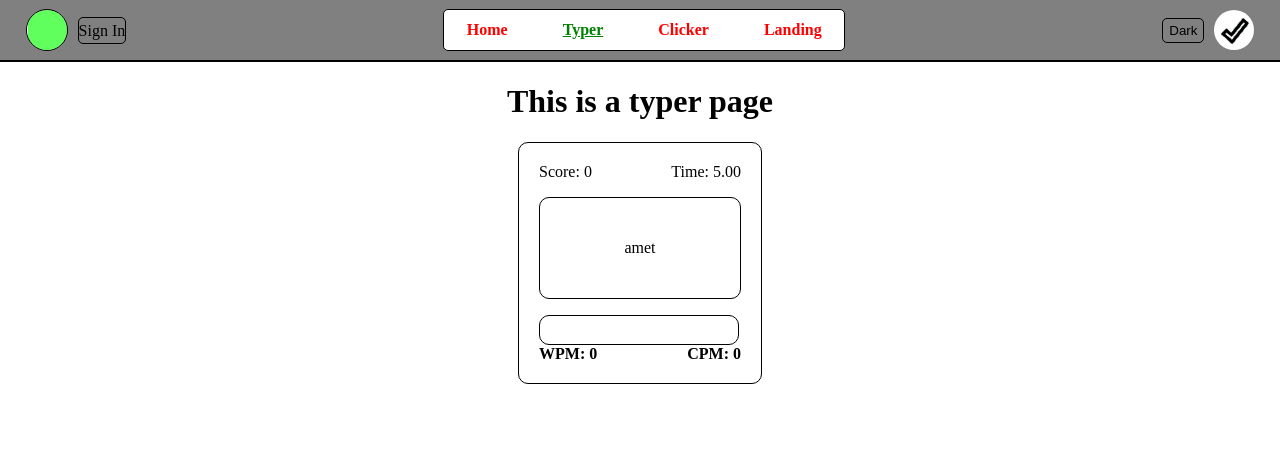
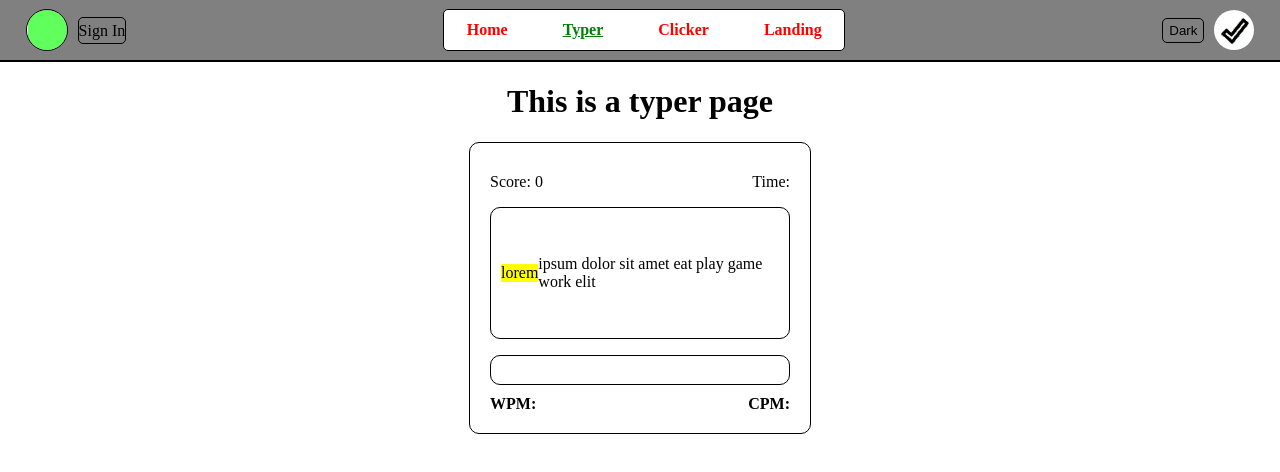
Before and after one commit to PolyMord/vue-something-asdfasfdas, a Vue app: page /typer in a window 1280 px wide. Shown: the top 472 px of the page. Built offline with nearby package versions, Linux system fonts and the light colour scheme.

Commit message:
change typer from text to texts

```diff
--- a/src/views/Typer.vue
+++ b/src/views/Typer.vue
@@ -4,24 +4,27 @@
     <div class="content">
       <div class="stats">
         <span>Score: {{ score }}</span>
-        <span>Time: {{ (this.time * 0.01).toFixed(2) }}</span>
+        <span>Time: </span>
       </div>
       <p class="text">
-        {{ text }}
+        <span style="background: green; color: white;">{{ typedWords.join(' ') }}</span>
+        <span style="background: yellow; color: black;">{{ currentWord }}</span>
+        <span>{{ untypedWords.join(' ')}}</span>
       </p>
       <input
         type="text"
         class="input"
         v-model="input"
         @keyup.stop="generalKeys"
+        @input.stop="matchWord"
       />
       <div class="end">
-        <span
-          ><strong>WPM: {{ WPM }}</strong></span
-        >
-        <span
-          ><strong>CPM: {{ CPM }}</strong></span
-        >
+        <span>
+          <strong>WPM: </strong>
+        </span>
+        <span>
+          <strong>CPM: </strong>
+        </span>
       </div>
     </div>
   </div>
@@ -32,59 +35,59 @@ export default {
   name: "Typer",
 
   data: () => ({
-    text: "",
+    text: "lorem ipsum dolor sit amet eat play game work elit",
     input: "",
-    value: [],
-    texts: [
-      "lorem",
-      "ipsum",
-      "dolor",
-      "sit",
-      "amet",
-      "eat",
-      "play",
-      "game",
-      "work",
-      "elit",
-    ],
+    allWords: [],
+    untypedWords: [],
+    typedWords: [],
+    currentWord: "",
+    idx: 0,
+    charIdx: 0,
     score: 0,
-    time: 0,
-    WPM: 0,
-    CPM: 0,
   }),
 
   methods: {
-    generalKeys(e) {
-      if (e.key === " ") {
-        if (this.input.trim() === this.text) {
-          this.input = ""
-          this.score++
-          this.randText()
-        } else console.log("ыыы")
+    takeWord(idx) {
+      this.untypedWords.shift()
+      this.currentWord = this.allWords[idx]
+    },
+
+    matchWord(e) {
+      if (this.currentWord) {
+        const word = this.currentWord.split("")
+        if (e.target.value[this.charIdx] === word[this.charIdx]) {
+          console.log(word[this.charIdx])
+          this.charIdx++
+        }
       }
     },
 
-    timer() {
-      const time = setInterval(() => {
-        this.time++
-        if (this.time === 6000) {
-          clearInterval(time)
-          this.WPM = this.score
-          this.CPM = this.score * 5
+    generalKeys(e) {
+      if (e.key === " ") {
+        if (this.input.trim() === this.currentWord) {
+          this.input = ""
+          this.score++
+          this.charIdx = 0
+          this.typedWords.push(this.allWords[this.idx])
+          this.idx++
+          this.takeWord(this.idx)
+          console.log("норм")
+        } else {
+          console.log("ошибка")
         }
-      }, 10)
+        if (this.allWords.length === this.idx) console.log("конец")
+      }
     },
 
-    randText() {
-      return (this.text = this.texts[
-        Math.floor(Math.random() * this.texts.length)
-      ])
+    init() {
+      this.allWords = this.text.split(" ")
+      this.untypedWords = [...this.allWords]
+      this.takeWord(this.idx)
     },
   },
 
   mounted() {
-    this.timer()
-    this.randText()
+    this.init()
   },
 }
 </script>
@@ -96,29 +99,35 @@ export default {
   align-items: center;
 }
 .content {
+  width: 300px;
+  height: 250px;
   padding: 20px;
+  display: flex;
+  flex-direction: column;
   border: thin solid black;
   border-radius: 10px;
 }
 .text {
-  border: thin solid black;
-  border-radius: 10px;
-  height: 100px;
-  width: 200px;
+  white-space: wrap;
+  padding: 10px;
+  flex-grow: 1;
   display: flex;
   justify-content: center;
   align-items: center;
+  border: thin solid black;
+  border-radius: 10px;
 }
 .input {
+  box-sizing: border-box;
+  padding-left: 5px;
+  height: 30px;
+  outline: none;
   border: thin solid black;
   border-radius: 10px;
-  box-sizing: border-box;
-  height: 30px;
-  width: 200px;
-  outline: none;
 }
 .stats,
 .end {
+  margin-top: 10px;
   display: flex;
   justify-content: space-between;
 }
```
